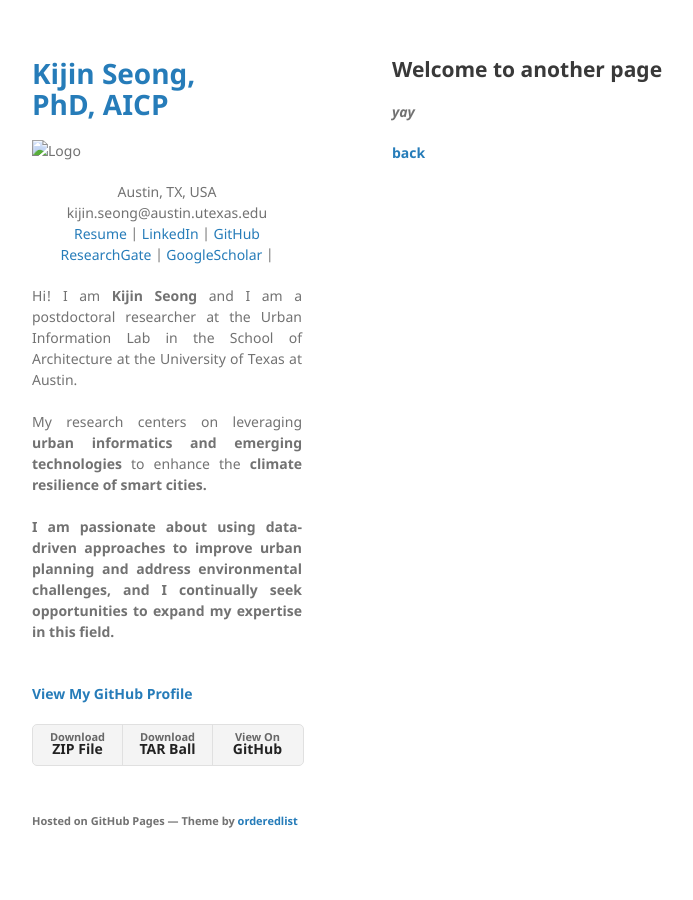
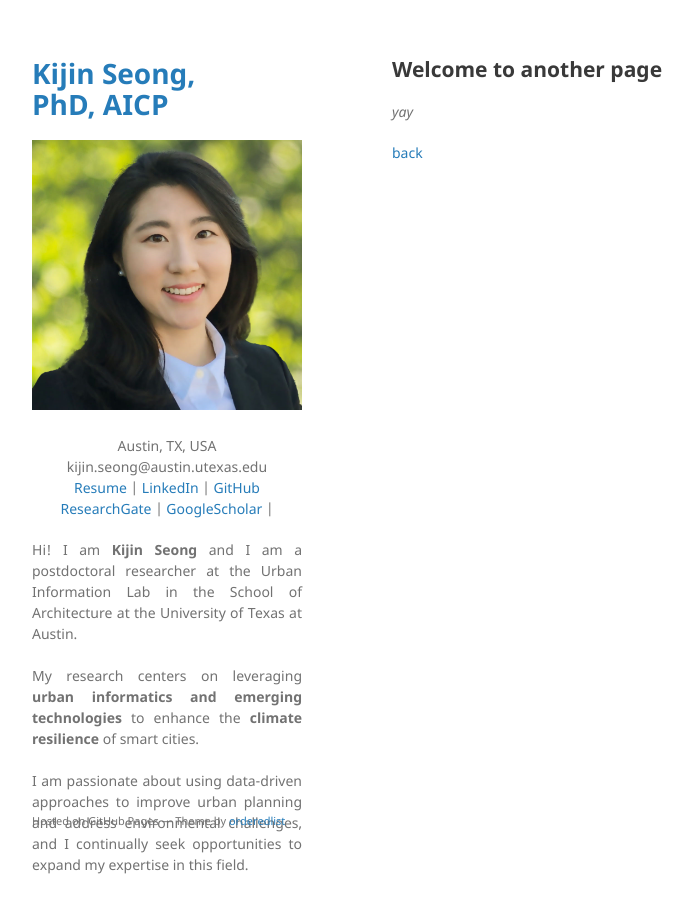
Before and after one commit to kijinseong/kijinseong.github.io, a Jekyll site: the page built from another-page.md, in a window 1280 px wide. Shown: the whole page, without its empty margins (178-871 px from the left). Built offline with Jekyll 4.4.1, drawn with Linux system fonts in a browser that asks for light colours; our own code applies the rules of GitHub Pages for plain Markdown files.

Commit message:
Update _config.yml

```diff
--- a/_config.yml
+++ b/_config.yml
@@ -1,12 +1,12 @@
 title: Kijin Seong,
   <br>PhD, AICP
   </p>
-logo: "/asset/img/KijinSeong_headshot_sq.jpg"
+logo: "/assets/img/KijinSeong_headshot_sq.jpg"
 description:
   <p align="center">
   Austin, TX, USA
   <br> kijin.seong@austin.utexas.edu
-  <br> <a href="XXXXXXXXX.pdf">Resume</a> |
+  <br> <a href="/docs/CV_KijinSeong_2024Summer.pdf">Resume</a> |
   <a href="https://www.linkedin.com/in/kijin-seong-phd-aicp-5833417b/">LinkedIn</a> |
   <a href="https://github.com/kijinseong/">GitHub</a>
   <br> <a href="https://www.researchgate.net/profile/Kijin-Seong">ResearchGate</a> |
@@ -16,7 +16,7 @@ description:
   <p align="justify">
   Hi! I am <b>Kijin Seong</b> and I am a postdoctoral researcher at the Urban Information Lab in the School of Architecture at the University of Texas at Austin.
   <br><br>
-  My research centers on leveraging <b>urban informatics and emerging technologies</b> to enhance the <b>climate resilience<b> of smart cities.
+  My research centers on leveraging <b>urban informatics and emerging technologies</b> to enhance the <b>climate resilience</b> of smart cities.
   <br><br>
   I am passionate about using data-driven approaches to improve urban planning and address environmental challenges, and I continually seek opportunities to expand my expertise in this field.
   <br><br>
```
